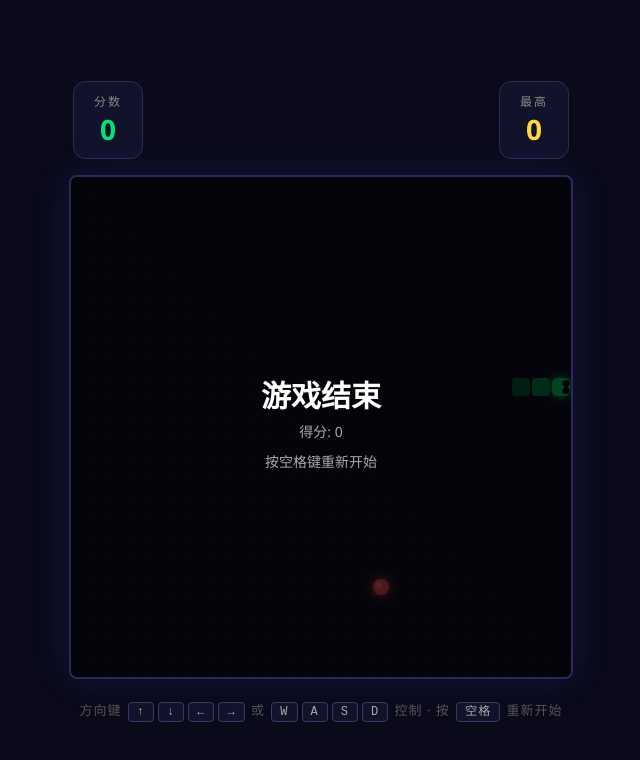
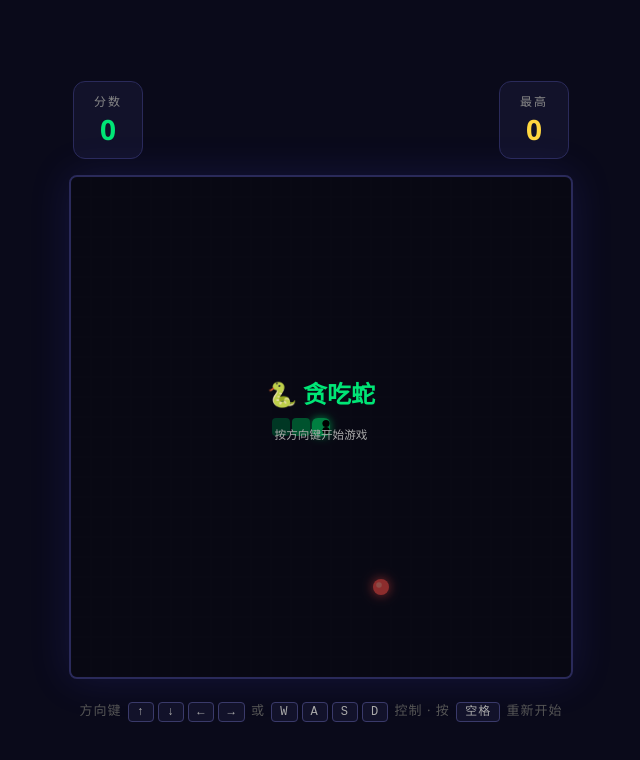
Before and after one commit to fluidheart/snake-game, a plain HTML site: page index.html in a window 1280 px wide. Shown: the whole page, without its empty margins (319-959 px from the left). Drawn offline with Linux system fonts and the light colour scheme.

Commit message:
fix: 开局等待机制
- 开局蛇静止不动，显示「按方向键开始」提示

- 蛇初始位置移到地图中央

- 按方向键后游戏才开始移动

```diff
--- a/index.html
+++ b/index.html
@@ -143,6 +143,7 @@
     // ============ 常量 ============
     const GRID = 25;           // 25×25 格子
     const SPEEDS = { slow: 200, normal: 150, fast: 80 };
+    let started = false;      // 等待玩家按下方向键才开始
 
     const canvas = document.getElementById('canvas');
     const ctx = canvas.getContext('2d');
@@ -177,12 +178,13 @@
       direction = { x: 1, y: 0 };
       nextDirection = { x: 1, y: 0 };
       snake = [
-        { x: 5, y: 10 },
-        { x: 4, y: 10 },
-        { x: 3, y: 10 },
+        { x: 12, y: 12 },
+        { x: 11, y: 12 },
+        { x: 10, y: 12 },
       ];
       score = 0;
       gameOver = false;
+      started = false;
       particles = [];
       scoreEl.textContent = '0';
       spawnFood();
@@ -237,6 +239,9 @@
         updateParticles();
         return;
       }
+
+      // 等待玩家开始
+      if (!started) return;
 
       // 应用方向
       direction = { ...nextDirection };
@@ -417,12 +422,26 @@
       ctx.textAlign = 'start';
     }
 
+    function drawStartHint() {
+      ctx.fillStyle = 'rgba(0,0,0,0.45)';
+      ctx.fillRect(0, 0, canvas.width, canvas.height);
+      ctx.fillStyle = '#00e676';
+      ctx.font = `bold ${cellSize * 1.2}px "PingFang SC","Microsoft YaHei","Segoe UI",sans-serif`;
+      ctx.textAlign = 'center';
+      ctx.fillText('🐍 贪吃蛇', canvas.width / 2, canvas.height / 2 - cellSize * 1.2);
+      ctx.fillStyle = '#aaa';
+      ctx.font = `${cellSize * 0.58}px "PingFang SC","Microsoft YaHei","Segoe UI",sans-serif`;
+      ctx.fillText('按方向键开始游戏', canvas.width / 2, canvas.height / 2 + cellSize * 0.6);
+      ctx.textAlign = 'start';
+    }
+
     function render() {
       ctx.clearRect(0, 0, canvas.width, canvas.height);
       drawGrid();
       drawFood();
       drawSnake();
       drawParticles();
+      if (!started && !gameOver) drawStartHint();
       if (gameOver && snake.length > 0) drawGameOver();
     }
 
@@ -458,6 +477,7 @@
       // 禁止反向
       if (direction.x === -dx && direction.y === -dy && snake.length > 1) return;
       nextDirection = { x: dx, y: dy };
+      started = true;
     }
 
     document.addEventListener('keydown', (e) => {
```
